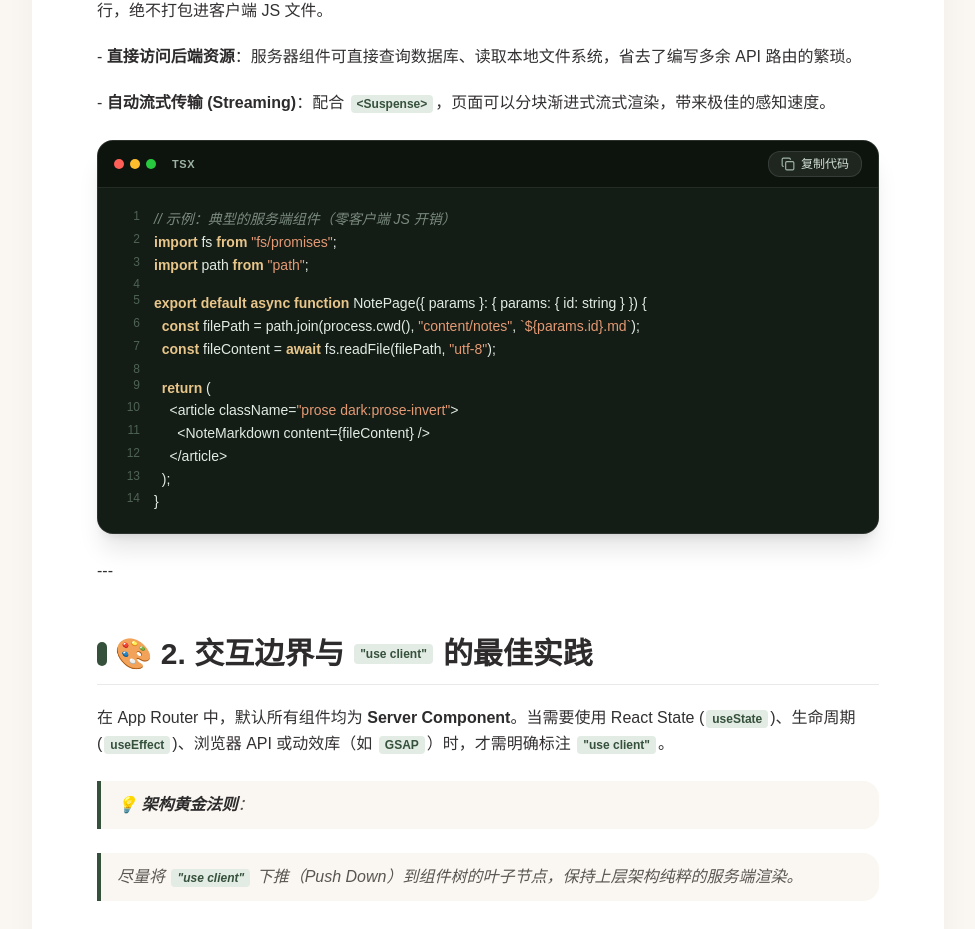
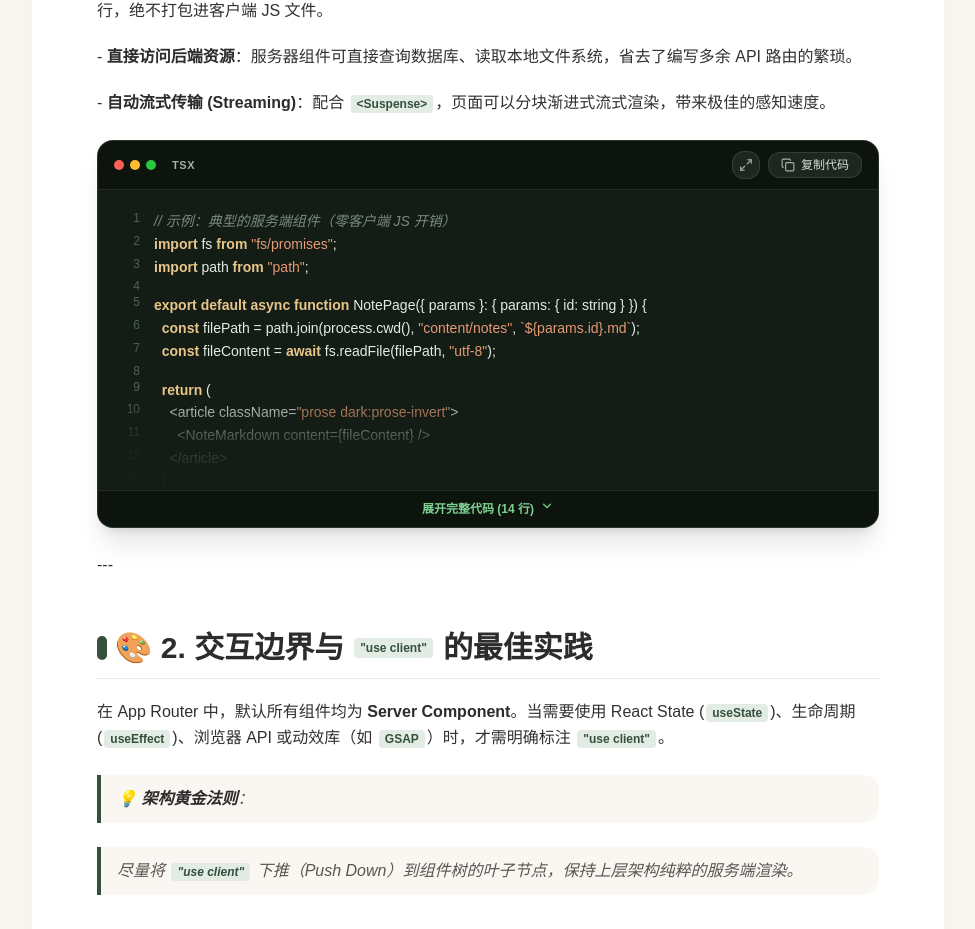
Before and after one commit to YunBaoJ/cloud-blog, a Next.js app: page /notes/nextjs-architecture-guide in a window 1280 px wide. Shown: the part 978-1907 px from the top of the page, without its empty margins (176-1151 px from the left). Built offline with nearby package versions, Linux system fonts and the light colour scheme; a web font is replaced by a local one.

Commit message:
feat: add expand/collapse and fullscreen zoom modal to CodeBlock based on Agentation feedback

```diff
--- a/src/app/notes/[id]/NoteDetailClient.tsx
+++ b/src/app/notes/[id]/NoteDetailClient.tsx
@@ -5,7 +5,7 @@ import Footer from "@/components/Footer";
 import ArticleTOC from "@/components/ArticleTOC";
 import Image from "next/image";
 import Link from "next/link";
-import { ArrowLeft, Calendar, Clock, Eye, ChevronRight, ChevronLeft, Copy, Check, Type, Sparkles } from "lucide-react";
+import { ArrowLeft, Calendar, Clock, Eye, ChevronRight, ChevronLeft, Copy, Check, Type, Sparkles, Maximize2, Minimize2, ChevronDown, ChevronUp } from "lucide-react";
 import { NoteItem } from "@/data/mockData";
 import gsap from "gsap";
 import { ScrollTrigger } from "gsap/ScrollTrigger";
@@ -71,6 +71,11 @@ function highlightCodeTokens(code: string): React.ReactNode[] {
 
 function CodeBlock({ code, lang }: { code: string; lang: string }) {
   const [copied, setCopied] = useState(false);
+  const [isExpanded, setIsExpanded] = useState(false);
+  const [isFullscreen, setIsFullscreen] = useState(false);
+
+  const linesCount = code.split("\n").length;
+  const isLongCode = linesCount > 10;
 
   const handleCopy = () => {
     navigator.clipboard.writeText(code);
@@ -79,7 +84,10 @@ function CodeBlock({ code, lang }: { code: string; lang: string }) {
   };
 
   return (
-    <div className="relative my-6 rounded-2xl bg-[#141C16] border border-white/10 overflow-hidden shadow-xl group">
+    <>
+      <div className={`relative my-6 rounded-2xl bg-[#141C16] border border-white/10 overflow-hidden shadow-xl transition-all duration-300 ${
+        isFullscreen ? "hidden" : ""
+      }`}>
         {/* Code Header Bar with Mac Window Dots */}
         <div className="flex items-center justify-between px-4 py-2.5 bg-[#0D140E] border-b border-white/10 text-xs font-mono">
           <div className="flex items-center gap-2">
@@ -93,6 +101,17 @@ function CodeBlock({ code, lang }: { code: string; lang: string }) {
             </span>
           </div>
 
+          <div className="flex items-center gap-2">
+            {/* Fullscreen Expand Button */}
+            <button
+              onClick={() => setIsFullscreen(true)}
+              className="p-1.5 rounded-xl bg-white/8 hover:bg-white/15 text-[#9EB3A4] hover:text-white transition-all active:scale-95 border border-white/10"
+              title="全屏放大模式"
+            >
+              <Maximize2 className="w-3.5 h-3.5" />
+            </button>
+
+            {/* Copy Button */}
             <button
               onClick={handleCopy}
               className="flex items-center gap-1.5 px-3 py-1 rounded-xl bg-white/8 hover:bg-white/15 text-[#D1E0D4] hover:text-white transition-all active:scale-95 border border-white/10 text-xs font-medium"
@@ -110,14 +129,102 @@ function CodeBlock({ code, lang }: { code: string; lang: string }) {
               )}
             </button>
           </div>
+        </div>
 
-      {/* Code Content Container */}
-      <div className="p-4 sm:p-5 overflow-x-auto font-mono text-xs sm:text-sm text-[#E2EBE4] leading-relaxed bg-[#141C16]">
+        {/* Code Content Container with Height Clamping */}
+        <div
+          className={`p-4 sm:p-5 overflow-x-auto font-mono text-xs sm:text-sm text-[#E2EBE4] leading-relaxed bg-[#141C16] transition-all duration-300 ${
+            isLongCode && !isExpanded ? "max-h-[300px] overflow-hidden relative" : ""
+          }`}
+        >
+          <div className="inline-block min-w-full">
+            {highlightCodeTokens(code)}
+          </div>
+
+          {/* Gradient Overlay for Collapsed State */}
+          {isLongCode && !isExpanded && (
+            <div className="absolute inset-x-0 bottom-0 h-24 bg-gradient-to-t from-[#141C16] via-[#141C16]/80 to-transparent pointer-events-none" />
+          )}
+        </div>
+
+        {/* Bottom Expand / Collapse Toggle Bar */}
+        {isLongCode && (
+          <div className="px-4 py-2.5 bg-[#0D140E] border-t border-white/10 flex items-center justify-center">
+            <button
+              onClick={() => setIsExpanded(!isExpanded)}
+              className="inline-flex items-center gap-1.5 text-xs font-semibold text-[#7CD090] hover:text-white transition-colors"
+            >
+              {isExpanded ? (
+                <>
+                  <span>收起部分代码</span>
+                  <ChevronUp className="w-3.5 h-3.5" />
+                </>
+              ) : (
+                <>
+                  <span>展开完整代码 ({linesCount} 行)</span>
+                  <ChevronDown className="w-3.5 h-3.5 animate-bounce" />
+                </>
+              )}
+            </button>
+          </div>
+        )}
+      </div>
+
+      {/* Fullscreen Code Modal */}
+      {isFullscreen && (
+        <div className="fixed inset-0 z-[9999] bg-black/80 backdrop-blur-md p-4 sm:p-8 flex flex-col items-center justify-center animate-in fade-in duration-200">
+          <div className="w-full max-w-5xl max-h-[90vh] bg-[#141C16] border border-white/15 rounded-3xl overflow-hidden shadow-2xl flex flex-col">
+            {/* Header */}
+            <div className="flex items-center justify-between px-6 py-4 bg-[#0D140E] border-b border-white/10">
+              <div className="flex items-center gap-3">
+                <div className="flex items-center gap-1.5">
+                  <span className="w-3 h-3 rounded-full bg-[#FF5F56]" />
+                  <span className="w-3 h-3 rounded-full bg-[#FFBD2E]" />
+                  <span className="w-3 h-3 rounded-full bg-[#27C93F]" />
+                </div>
+                <span className="text-sm font-mono font-bold text-[#7CD090] uppercase tracking-wider ml-2">
+                  {lang || "code"} · 全屏沉浸模式 ({linesCount} 行)
+                </span>
+              </div>
+
+              <div className="flex items-center gap-3">
+                <button
+                  onClick={handleCopy}
+                  className="flex items-center gap-1.5 px-3 py-1.5 rounded-xl bg-white/10 hover:bg-white/20 text-white text-xs font-medium transition-all"
+                >
+                  {copied ? (
+                    <>
+                      <Check className="w-4 h-4 text-emerald-400" />
+                      <span className="text-emerald-400 font-bold">已复制!</span>
+                    </>
+                  ) : (
+                    <>
+                      <Copy className="w-4 h-4 text-[#9EB3A4]" />
+                      <span>复制代码</span>
+                    </>
+                  )}
+                </button>
+
+                <button
+                  onClick={() => setIsFullscreen(false)}
+                  className="p-1.5 rounded-xl bg-white/10 hover:bg-white/20 text-white transition-all"
+                  title="退出全屏"
+                >
+                  <Minimize2 className="w-4 h-4" />
+                </button>
+              </div>
+            </div>
+
+            {/* Fullscreen Code Content */}
+            <div className="p-6 overflow-auto flex-1 font-mono text-sm leading-relaxed bg-[#141C16]">
               <div className="inline-block min-w-full">
                 {highlightCodeTokens(code)}
               </div>
             </div>
           </div>
+        </div>
+      )}
+    </>
   );
 }
 
```
Lines whose indentation alone changed are shown as unchanged.
